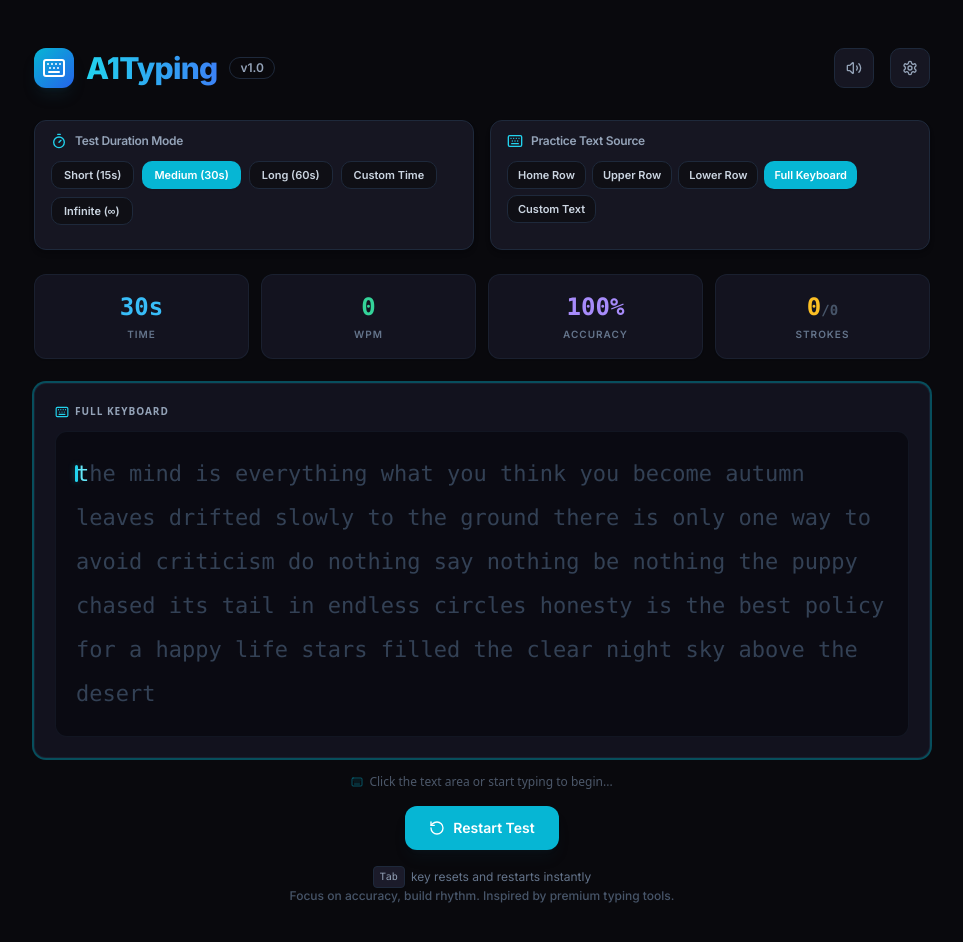
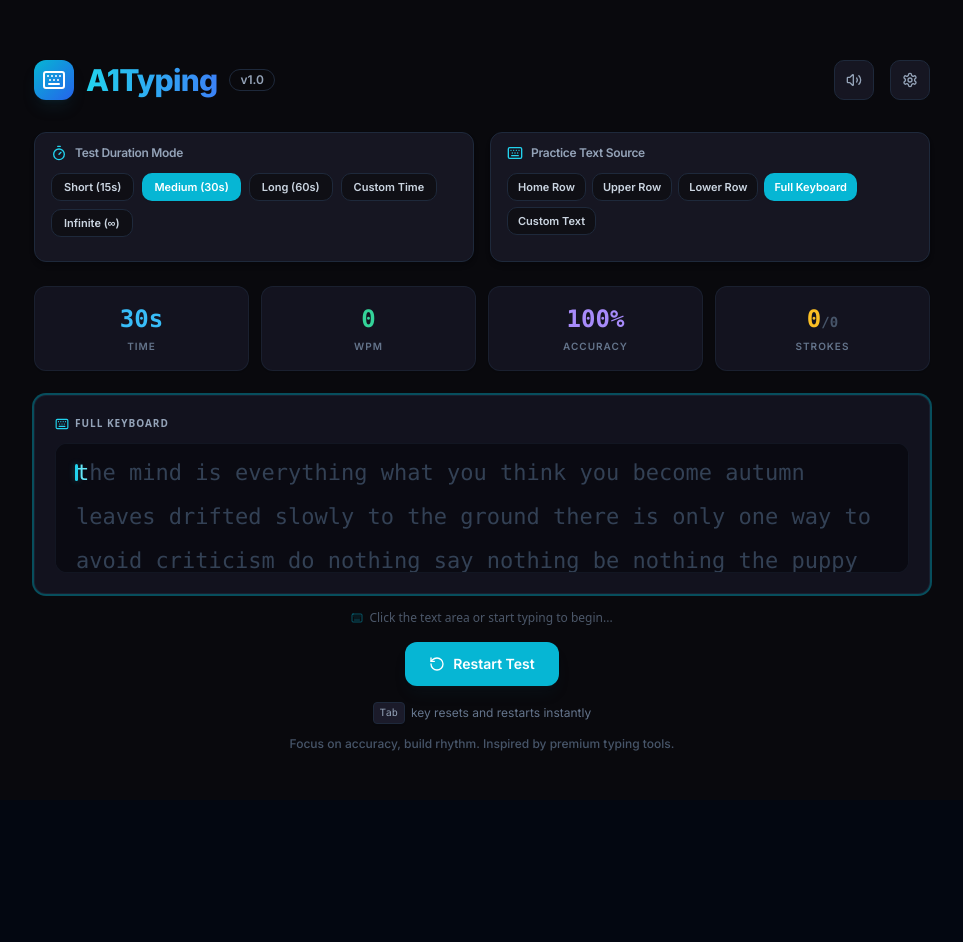
Before and after one commit to AmanVerma1067/A1Typing, a Next.js app: page / in a window 1280 px wide. Shown: the top 942 px of the page, without its empty margins (158-1121 px from the left). After the commit the page ends 800 px from the top, so only its background shows below. Built offline with nearby package versions, Linux system fonts and the light colour scheme.

Commit message:
feat: constrain passage display height and auto-scroll container to keep the active line at the top

```diff
--- a/app/globals.css
+++ b/app/globals.css
@@ -148,3 +148,11 @@
   animation: caretBlink 1s steps(1) infinite;
   box-shadow: 0 0 6px rgba(34, 211, 238, 0.4);
 }
+
+.scrollbar-none::-webkit-scrollbar {
+  display: none;
+}
+.scrollbar-none {
+  -ms-overflow-style: none;
+  scrollbar-width: none;
+}
--- a/app/page.tsx
+++ b/app/page.tsx
@@ -274,6 +274,8 @@ export default function TypingTest() {
   const inputRef = useRef<HTMLInputElement>(null)
   const customTextareaRef = useRef<HTMLTextAreaElement>(null)
   const cardRef = useRef<HTMLDivElement>(null)
+  const passageContainerRef = useRef<HTMLDivElement>(null)
+  const activeCharRef = useRef<HTMLSpanElement>(null)
   const timerRef = useRef<NodeJS.Timeout | null>(null)
   const audioContextRef = useRef<AudioContext | null>(null)
   const startTimeRef = useRef<number | null>(null)
@@ -322,6 +324,20 @@ export default function TypingTest() {
 
     document.documentElement.classList.add("dark")
   }, [])
+
+  // Auto scroll the passage container to keep the active line at the top
+  useEffect(() => {
+    if (activeCharRef.current && passageContainerRef.current) {
+      const activeEl = activeCharRef.current
+      const container = passageContainerRef.current
+      const activeTop = activeEl.offsetTop
+
+      container.scrollTo({
+        top: Math.max(0, activeTop - 16),
+        behavior: "smooth",
+      })
+    }
+  }, [userInput, currentText])
 
   // Initialize audio context
   useEffect(() => {
@@ -873,6 +889,7 @@ export default function TypingTest() {
       return (
         <span
           key={index}
+          ref={index === userInput.length ? activeCharRef : undefined}
           className={className}
         >
           {char}
@@ -1269,7 +1286,10 @@ export default function TypingTest() {
             </div>
 
             {/* Passage Display */}
-            <div className="p-5 bg-[#0a0a12] border border-slate-800/40 rounded-xl select-none whitespace-pre-wrap font-mono relative min-h-[160px] flex items-start">
+            <div
+              ref={passageContainerRef}
+              className="p-5 bg-[#0a0a12] border border-slate-800/40 rounded-xl select-none whitespace-pre-wrap font-mono relative h-[130px] overflow-y-auto scrollbar-none flex items-start"
+            >
               {isCustomTextMissing ? (
                 <div className="w-full flex flex-col items-center justify-center gap-2 py-8 text-slate-500 font-sans">
                   <Settings className="w-5 h-5 text-slate-600" />
```
